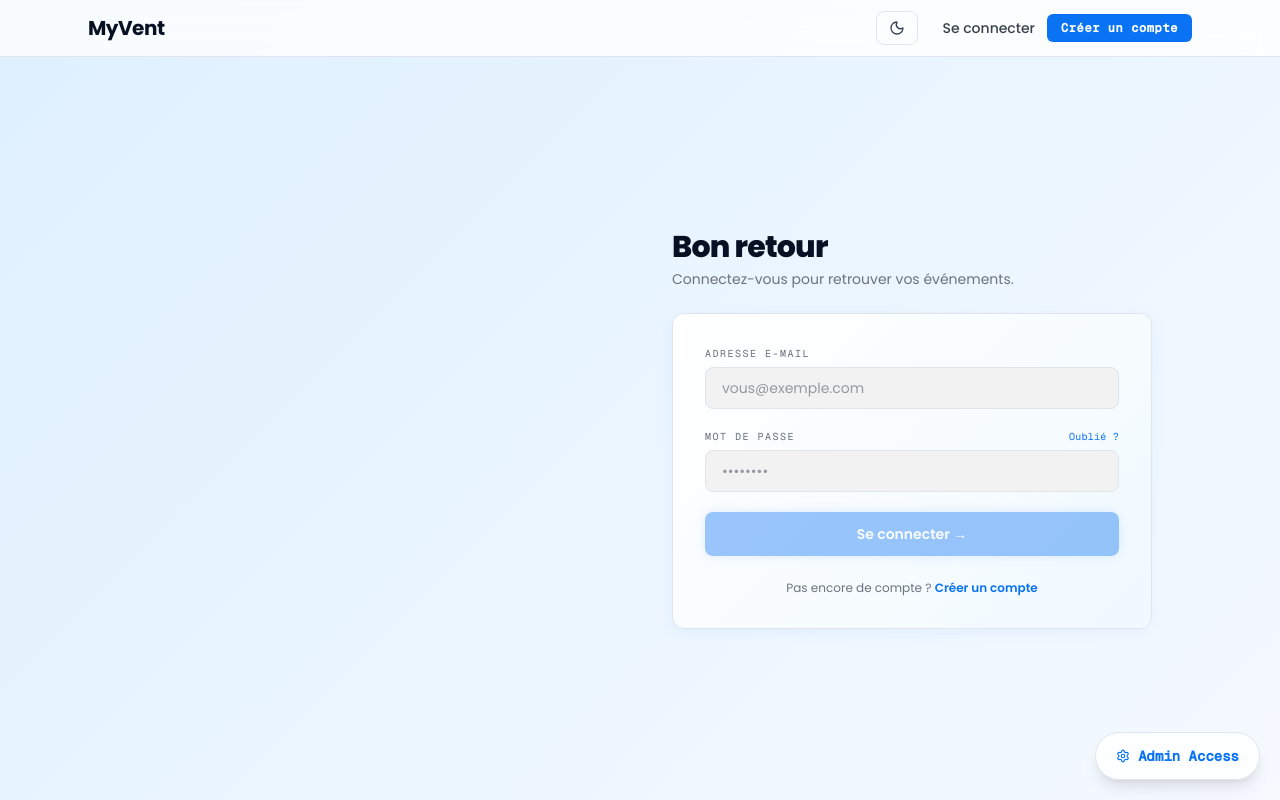
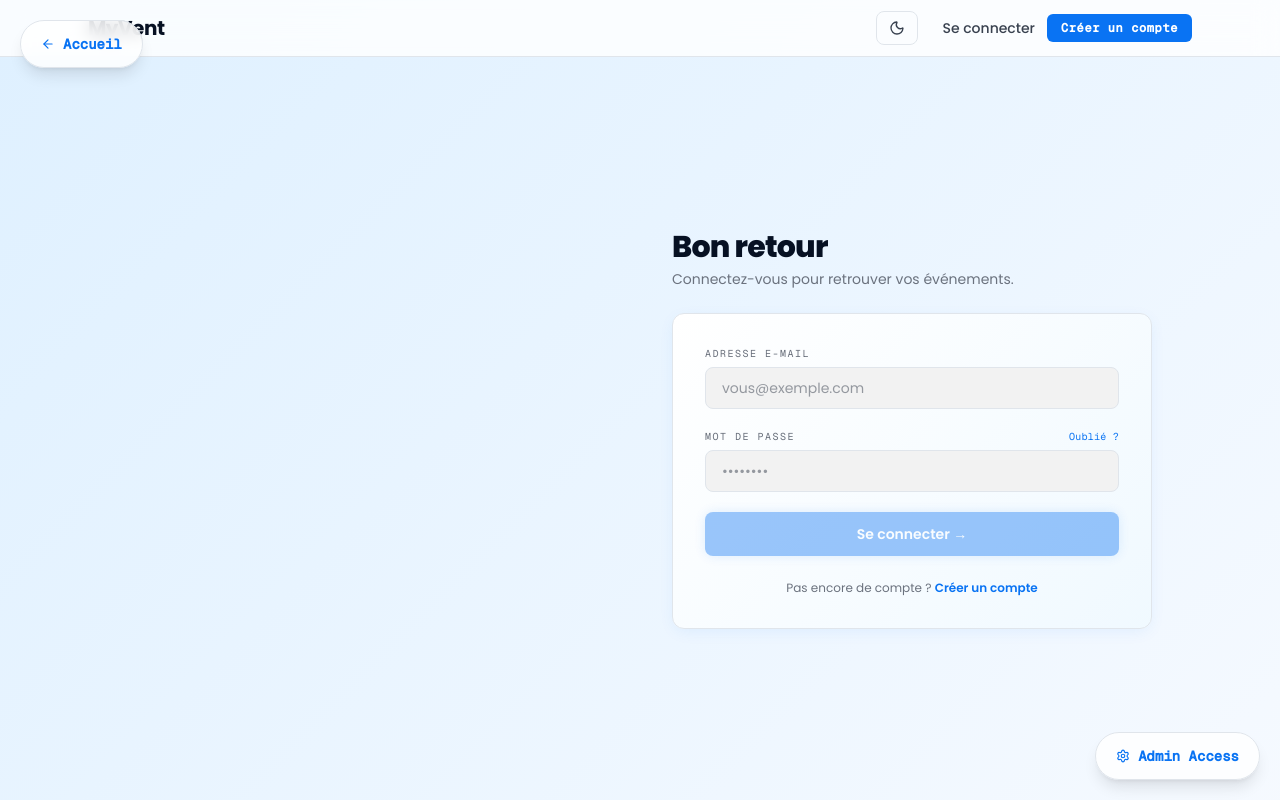
Before and after one commit to myvent-sync/WEB3_Partie_Next.js, a Next.js app: page /login in a window 1280 px wide. Shown: the top 800 px of the page. Built offline with nearby package versions, Linux system fonts and the light colour scheme; no server answers.

Commit message:
feat adding return button

```diff
--- a/src/app/login/page.tsx
+++ b/src/app/login/page.tsx
@@ -4,7 +4,7 @@ import { useState } from "react";
 import { signIn } from "next-auth/react";
 import { useRouter, useSearchParams } from "next/navigation";
 import Link from "next/link";
-import { Radio, MessageCircle, Calendar, Settings } from "lucide-react";
+import { Radio, MessageCircle, Calendar, Settings, ArrowLeft } from "lucide-react";
 
 export default function LoginPage() {
     const router = useRouter();
@@ -30,6 +30,16 @@ export default function LoginPage() {
 
     return (
         <div className="min-h-[calc(100vh-56px)] flex items-center justify-center px-4 sm:px-6 py-8">
+            {/* Bouton Retour à l'accueil — fixe en haut à gauche */}
+            <Link
+                href="/"
+                className="fixed top-5 left-5 z-50 bg-white/80 dark:bg-gray-900/80 backdrop-blur-sm hover:bg-primary/10 border border-border rounded-full px-5 h-12 items-center gap-2 transition-all duration-200 shadow-lg flex"
+                title="Retour à l'accueil"
+            >
+                <ArrowLeft size={14} className="text-primary" />
+                <span className="text-sm font-mono font-bold text-primary">Accueil</span>
+            </Link>
+
             <div className="w-full max-w-5xl grid grid-cols-1 md:grid-cols-2 gap-10 md:gap-16 items-center">
 
                 {/* Colonne gauche — cachée sur mobile */}
```
